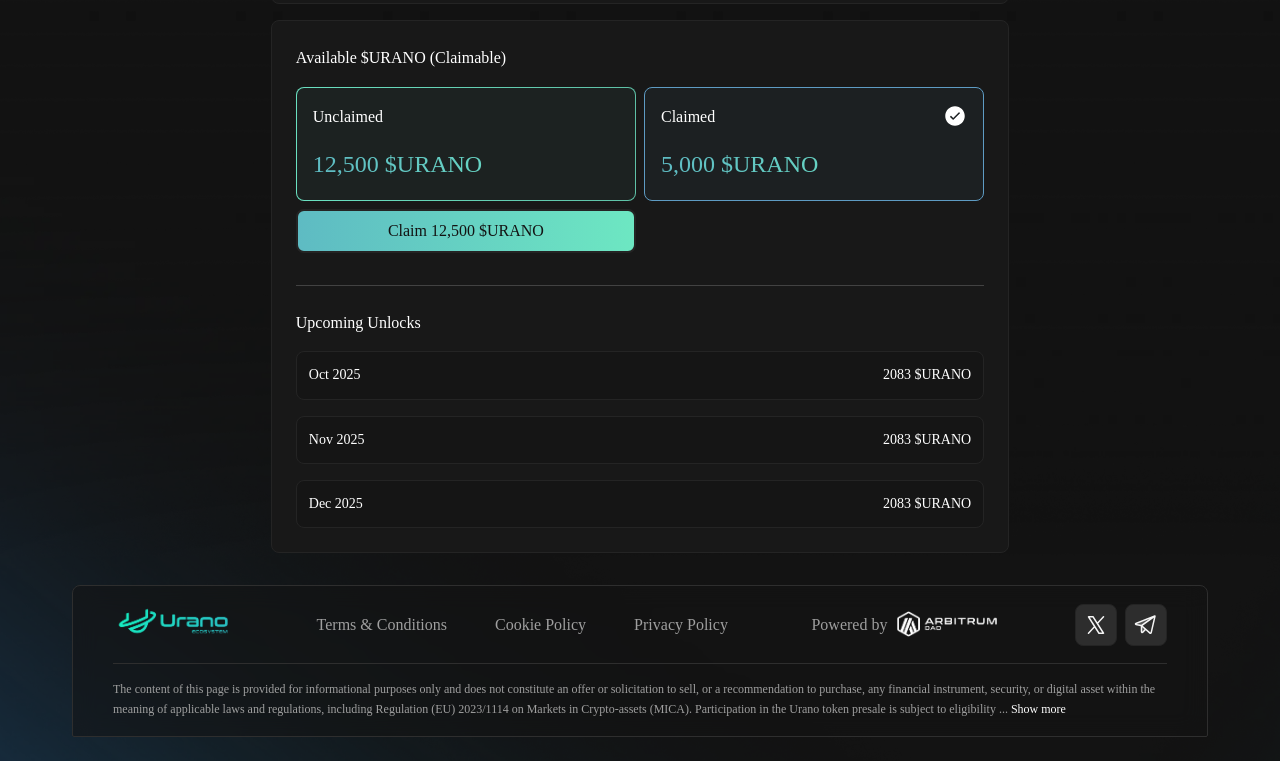
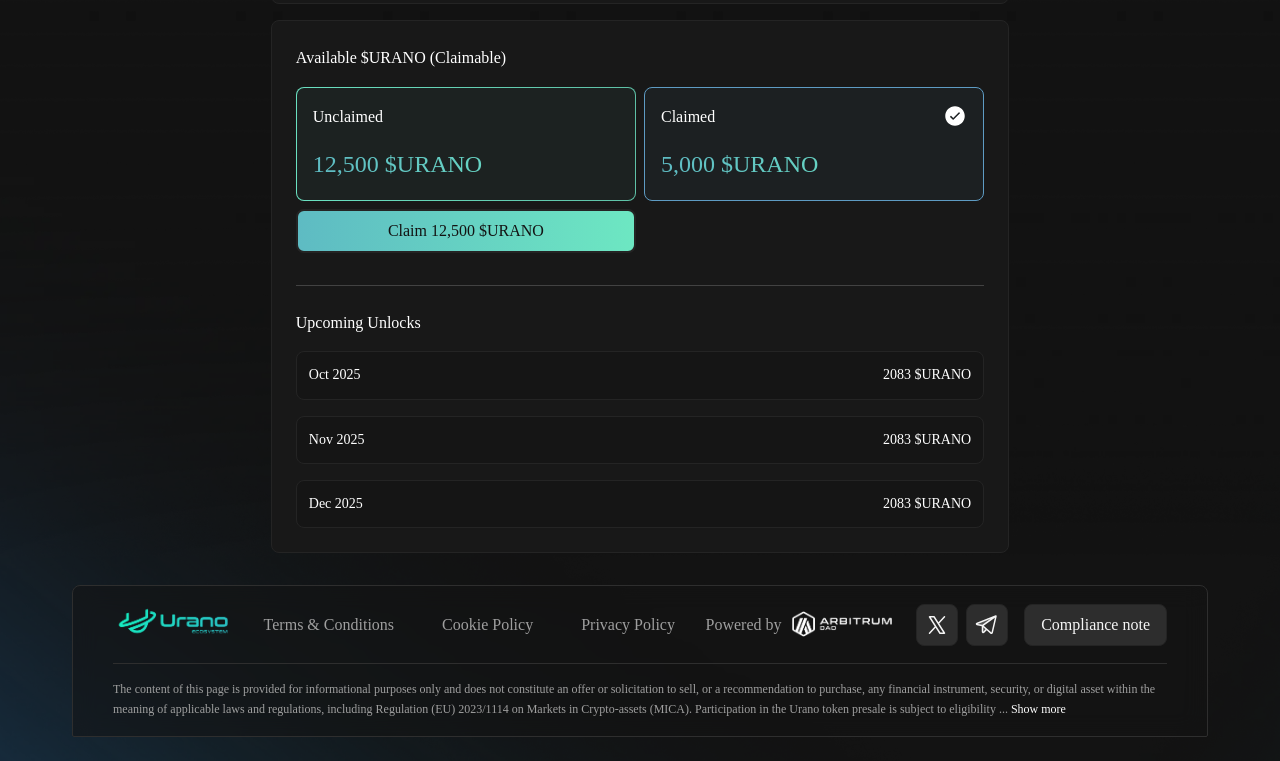
Before and after one commit to uranoecosystem2024/Urano-Presale, a Next.js app: page /profile in a window 1280 px wide. Shown: the part 885-1646 px from the top of the page. Built offline with nearby package versions, Linux system fonts and the light colour scheme; a web font is replaced by a local one; what @mui/material-nextjs, thirdweb would draw is missing.

Commit message:
compliance note button in footer

```diff
--- a/src/components/Footer.tsx
+++ b/src/components/Footer.tsx
@@ -133,7 +133,7 @@ const Footer = () => {
                         }} />
                     </Link>
                 </Stack>
-                <Stack direction="row" justifyContent="end" alignItems="center" gap={1} marginTop={{ xs: 2, lg: 0 }}>
+                <Stack direction="row" justifyContent="end" alignItems="center" gap={{ xs: 0.5, lg: 1 }} marginTop={{ xs: 2, lg: 0 }}>
                     <Link href="https://x.com/uranoecosystem" underline="none" target="_blank">
                         <Box sx={{
                             backgroundColor: theme.palette.secondary.main,
@@ -174,6 +174,32 @@ const Footer = () => {
                             <PiTelegramLogoDuotone size={24} color={theme.palette.text.disabled} className="navIcon" />
                         </Box>
                     </Link>
+                    <Link href="/" underline="none" onClick={(e) => {
+                        e.preventDefault();
+                        setReadMore(!readMore)
+                    }}>
+                        <Box sx={{
+                            backgroundColor: theme.palette.secondary.main,
+                            border: `1px solid ${theme.palette.headerBorder.main}`,
+                            borderRadius: 2,
+                            paddingX: { xs: 1.5, lg: 2 },
+                            paddingY: { xs: 1.5, lg: 1 },
+                            marginLeft: 1,
+                            display: 'flex',
+                            justifyContent: 'center',
+                            alignItems: 'center',
+                            "&:hover": {
+                                background: theme.palette.uranoGradient,
+                                "&:hover .connectWalletLink": {
+                                    color: theme.palette.info.main,
+                                },
+                            },
+                        }}>
+                            <Typography variant="body1" fontWeight={400} className="connectWalletLink" sx={{
+                                color: theme.palette.text.disabled
+                            }}>Compliance note</Typography>
+                        </Box>
+                    </Link>
                 </Stack>
             </Stack>
             <Divider sx={{
```
